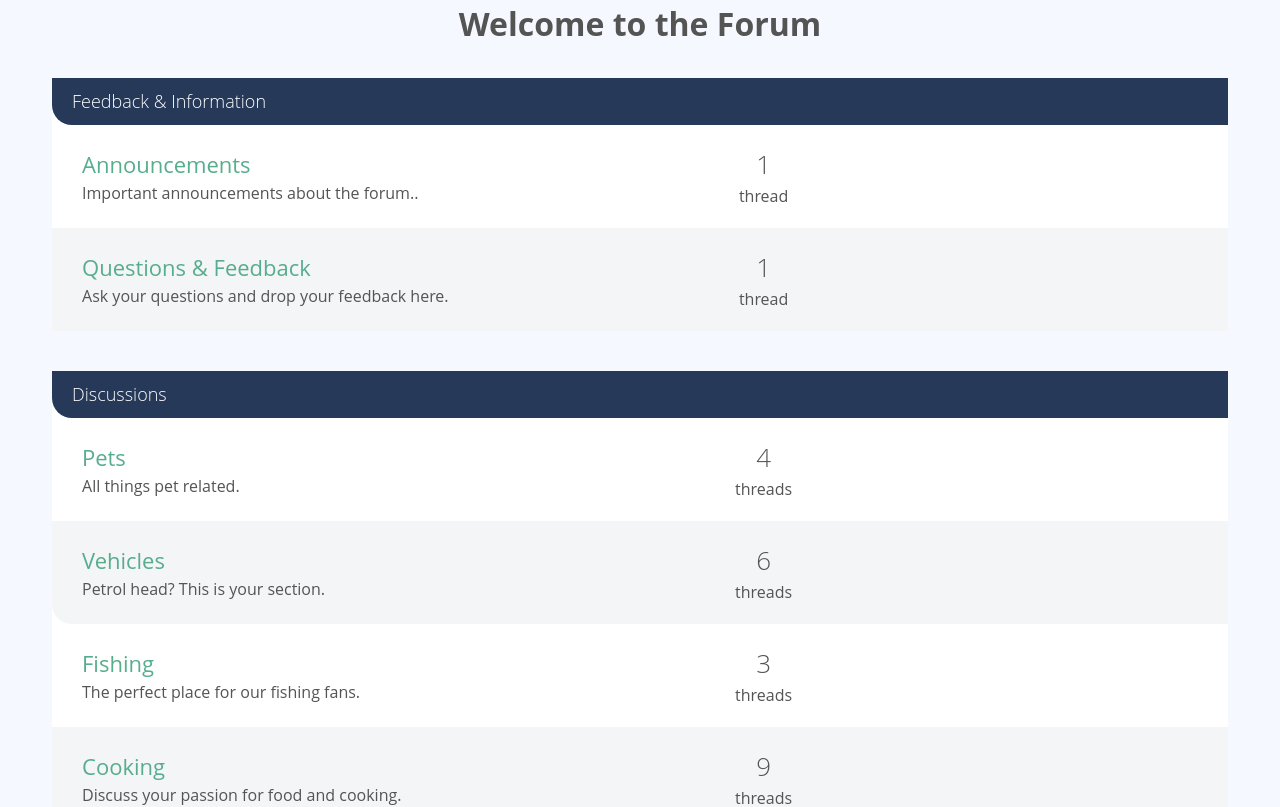
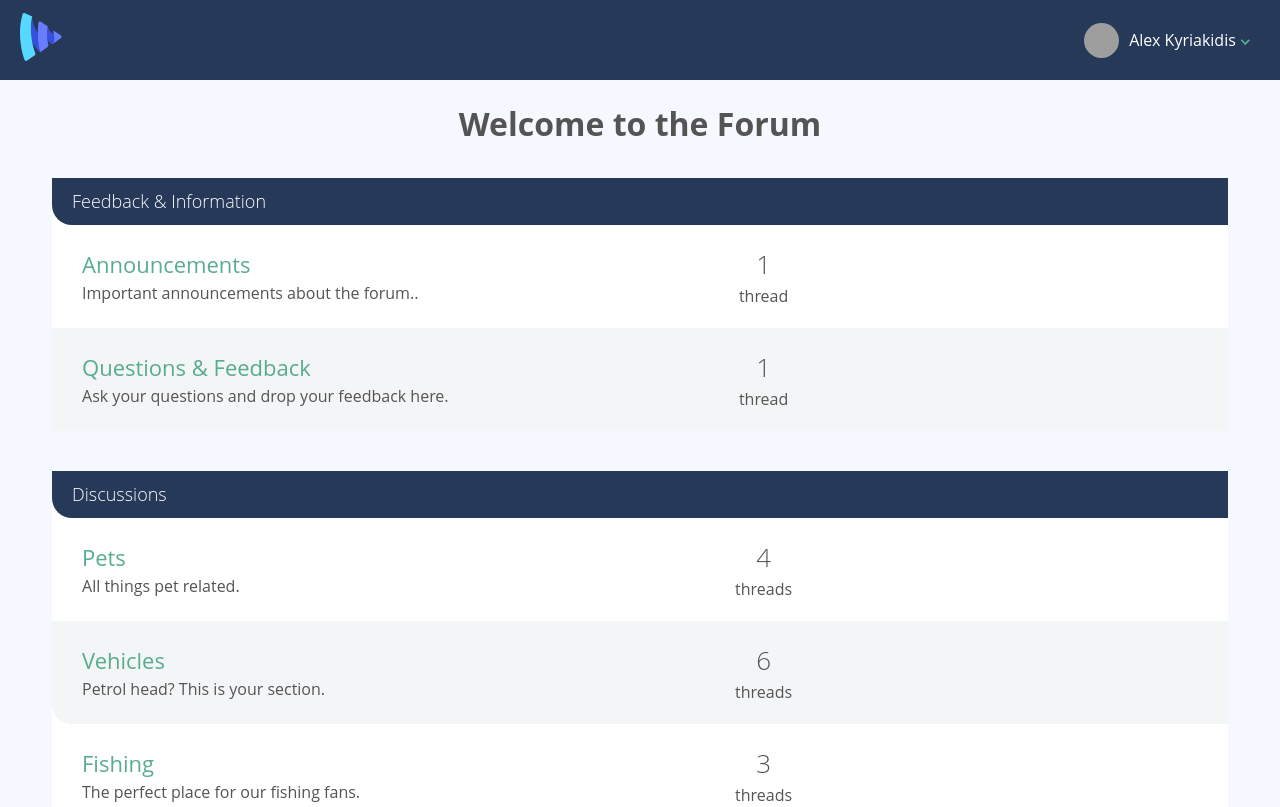
Before and after one commit to Bek85/vueschool-forum, a Vue app: page / in a window 1280 px wide. Shown: the top 807 px of the page. Built offline with nearby package versions, Linux system fonts and the light colour scheme; grey boxes are pictures that could not be loaded.

Commit message:
create <TheNavbar /> component

```diff
--- a/src/App.vue
+++ b/src/App.vue
@@ -5,6 +5,7 @@ export default {
 </script>
 
 <template>
+  <TheNavbar />
   <div class="container">
     <RouterView />
   </div>
--- /dev/null
+++ b/src/components/TheNavbar.vue
@@ -0,0 +1,75 @@
+<template>
+  <header id="header" class="header">
+    <RouterLink :to="{ name: 'home' }" class="logo">
+      <img src="@/assets/svg/vueschool-logo.svg" />
+    </RouterLink>
+
+    <div class="btn-hamburger">
+      <!-- use .btn-humburger-active to open the menu -->
+      <div class="top bar"></div>
+      <div class="middle bar"></div>
+      <div class="bottom bar"></div>
+    </div>
+
+    <!-- use .navbar-open to open nav -->
+    <nav class="navbar">
+      <ul>
+        <li class="navbar-user">
+          <a href="#">
+            <img
+              class="avatar-small"
+              src="https://pbs.twimg.com/profile_images/1188775562657091594/5mgkg44t_400x400.jpg"
+              alt=""
+            />
+            <span>
+              Alex Kyriakidis
+              <img
+                class="icon-profile"
+                src="@/assets/svg/arrow-profile.svg"
+                alt=""
+              />
+            </span>
+          </a>
+
+          <!-- dropdown menu -->
+          <!-- add class "active-drop" to show the dropdown -->
+          <div id="user-dropdown">
+            <div class="triangle-drop"></div>
+            <ul class="dropdown-menu">
+              <li class="dropdown-menu-item">
+                <a href="profile.html">View profile</a>
+              </li>
+              <li class="dropdown-menu-item"><a href="#">Log out</a></li>
+            </ul>
+          </div>
+        </li>
+      </ul>
+
+      <!-- <ul>
+        <li class="navbar-item">
+          <a href="index.html">Home</a>
+        </li>
+        <li class="navbar-item">
+          <a href="category.html">Category</a>
+        </li>
+        <li class="navbar-item">
+          <a href="forum.html">Forum</a>
+        </li>
+        <li class="navbar-item">
+          <a href="thread.html">Thread</a>
+        </li> -->
+      <!-- Show these option only on mobile-->
+      <!-- <li class="navbar-item mobile-only">
+          <a href="profile.html">My Profile</a>
+        </li>
+        <li class="navbar-item mobile-only">
+          <a href="#">Logout</a>
+        </li>
+      </ul> -->
+    </nav>
+  </header>
+</template>
+
+<script>
+export default {};
+</script>
--- a/src/views/HomeView.vue
+++ b/src/views/HomeView.vue
@@ -12,7 +12,7 @@ export default {
 
 
 <template>
-  <h1>Welcome to the Forum</h1>
+  <h1 class="push-top">Welcome to the Forum</h1>
   <CategoryList :categories="categories" />
 </template>
 
```
Also changed, not shown: src/assets/svg/arrow-profile.svg (added), src/assets/svg/vueschool-logo.svg (added).
